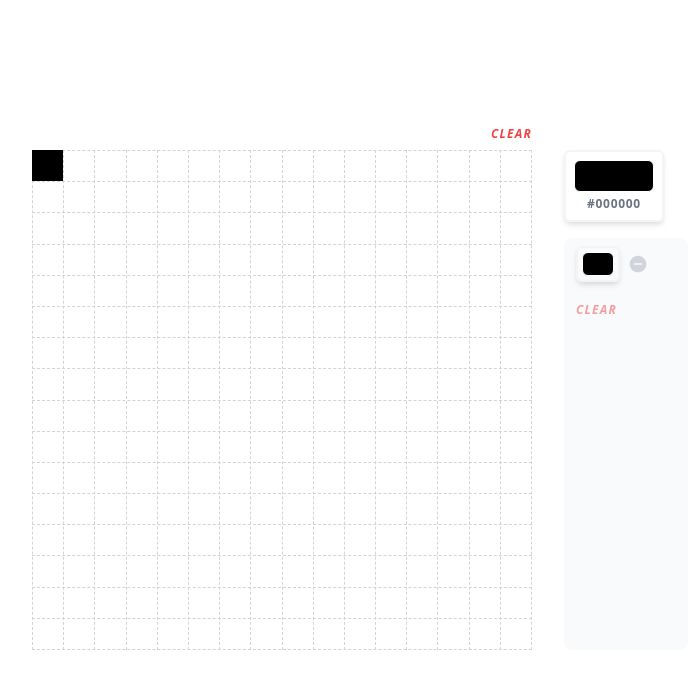
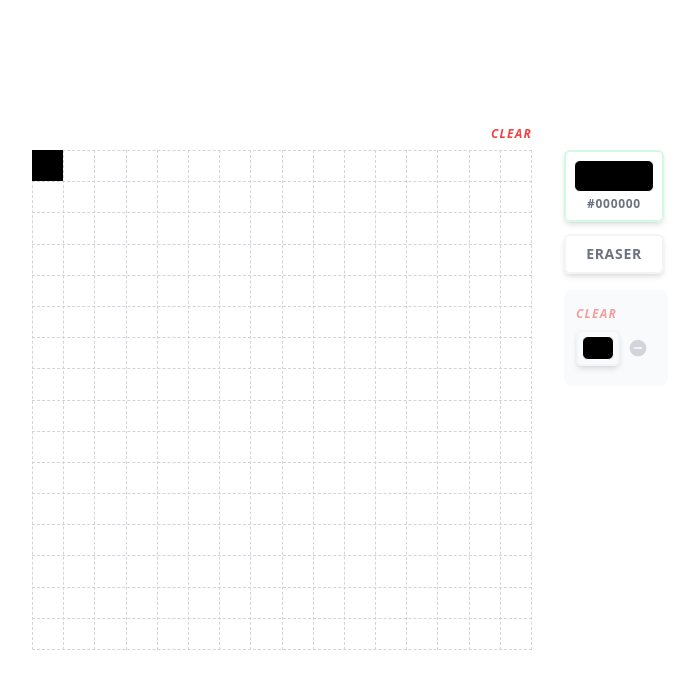
Before and after one commit to kylerits/nice-sprites, a Next.js app: page / in a window 1280 px wide. Both pictures are taken after a click on the element 405 px from the left and 165 px from the top of the page. Shown: the top 688 px of the page, without its empty margins (358-1053 px from the left). Built offline with nearby package versions, Linux system fonts and the light colour scheme.

Commit message:
adding draggable event and eraser toggle

```diff
--- a/components/Pallet.tsx
+++ b/components/Pallet.tsx
@@ -7,7 +7,7 @@ const Pallet = ({currentColor, setCurrentColor, currentPixels, setCurrentPixels}
     const currentColorArr = [...colorArr];
     const uniqueColors = [...new Set(currentPixels.map(pixel => pixel.color))];
     uniqueColors.forEach(color =>{
-      if (!currentColorArr.includes(color)) {
+      if (!currentColorArr.includes(color) && color.length > 0) {
         currentColorArr.push(color);
       }
     });
@@ -29,16 +29,25 @@ const Pallet = ({currentColor, setCurrentColor, currentPixels, setCurrentPixels}
   }, [currentPixels]);
 
   return (
-    <div className="relative h-full">
-
-
-
-      {/* Color List */}
-      <div className="pallet relative flex flex-col flex-wrap h-full bg-gray-50 rounded-lg py-2 px-3 min-w-[100px] max-w-[200px] overflow-x-scroll">
+    <div className="pallet relative max-h-full overflow-scroll bg-gray-50 rounded-lg py-2 px-3 min-w-[100px]">
+      <div className="max-h-full">
+        {/* Title and Actions */}
+        {colorArr.length > 0 ? (
+          <div className="relative my-2">
+            <div className="flex">
+              {/* <h3 className="text-xs uppercase italic font-semibold text-gray-500 tracking-widest mr-6">Pallet</h3> */}
+              <button
+              className="text-red-500 text-xs uppercase tracking-widest hover:text-red-800 font-semibold italic duration-200 opacity-50 hover:opacity-100"
+              onClick={() => { clearPallet() }}
+            >Clear</button>
+            </div>
+          </div>
+        ) : null }
+        {/* Colors Array */}
         {colorArr.map(color => (
           <div
             key={color}
-            className="relative mb-3 mr-5 flex items-center"
+            className="relative mb-3 flex items-center"
           >
             <button
               className="inline-flex items-center p-1 border-2 border-gray-100 shadow-md rounded-md uppercase text-gray-500 font-semibold tracking-wider text-sm hover:bg-gray-100 duration-200"
@@ -57,18 +66,6 @@ const Pallet = ({currentColor, setCurrentColor, currentPixels, setCurrentPixels}
             </button>
           </div>
         ))}
-        {/* Title and Actions */}
-        {colorArr.length > 0 ? (
-          <div className="relative my-2">
-            <div className="flex">
-              {/* <h3 className="text-xs uppercase italic font-semibold text-gray-500 tracking-widest mr-6">Pallet</h3> */}
-              <button
-              className="text-red-500 text-xs uppercase tracking-widest hover:text-red-800 font-semibold italic duration-200 opacity-50 hover:opacity-100"
-              onClick={() => { clearPallet() }}
-            >Clear</button>
-            </div>
-          </div>
-        ) : null }
       </div>
     </div>
   )
--- a/components/Pixel.tsx
+++ b/components/Pixel.tsx
@@ -13,6 +13,13 @@ const Pixel = forwardRef(({ x, y, currentColor, addPixel, removePixel }, ref) =>
     }
   };
 
+  const handleDrag = (e) => {
+    if(e.buttons > 0 && color !== currentColor) {
+      setColor(currentColor);
+      addPixel(x, y);
+    }
+  }
+
   useImperativeHandle(ref, () => ({
     handleClear() {
       setColor('');
@@ -24,6 +31,7 @@ const Pixel = forwardRef(({ x, y, currentColor, addPixel, removePixel }, ref) =>
       className="pixel w-full h-0 pt-[100%] col-span-1"
       style={{ backgroundColor: color && color.length > 0 ? color : 'transparent' }}
       onClick={handleClick}
+      onPointerEnter={(e) => {handleDrag(e)}}
     />
   );
 });
--- a/components/SpriteGrid.tsx
+++ b/components/SpriteGrid.tsx
@@ -25,7 +25,7 @@ const SpriteGrid = ({bitCount, currentColor, currentPixels, setCurrentPixels}) =
   }
 
   const clearColors = () => {
-    console.log(`Clearing all colors`);
+    // console.log(`Clearing all colors`);
     pixels.current.map(pixel => {
       if(pixel) {
         pixel.handleClear();
--- a/pages/index.tsx
+++ b/pages/index.tsx
@@ -1,4 +1,4 @@
-import { useState } from 'react';
+import { useState, useRef, useEffect } from 'react';
 import type { NextPage } from 'next'
 import Head from 'next/head'
 
@@ -13,6 +13,13 @@ const Home: NextPage = () => {
   const [showColorPicker, setShowColorPicker] = useState(false);
   const [currentPixels, setCurrentPixels] = useState([]);
   const [bitCount, setBitCount] = useState(16);
+  const [buttonWrapHeight, setButtonWrapHeight] = useState(0);
+
+  const buttonWrapRef = useRef(null);
+
+  useEffect(() => {
+    setButtonWrapHeight(buttonWrapRef.current.clientHeight);
+  }, []);
 
   return (
     <>
@@ -25,22 +32,35 @@ const Home: NextPage = () => {
 
           {/* Sprite Grid */}
           <div className="relative w-full max-w-[350px] lg:max-w-[500px] mx-auto">
+
+            {/* Grid Component */}
             <SpriteGrid
               currentColor={currentColor}
               bitCount={bitCount}
               currentPixels={currentPixels}
               setCurrentPixels={setCurrentPixels}
             />
+
+            {/* Color Actions Column */}
             <div className="absolute top-0 left-full px-8 h-full flex flex-col">
               <ClickAwayListener onClickAway={() => setShowColorPicker(false)}>
-                <div className="button-wrap relative block pb-4">
+                <div ref={buttonWrapRef} className="button-wrap relative block pb-4">
+
                     {/* Toggle Color Picker Button */}
                     <button
-                      className="inline-flex w-[100px] text-center items-center flex-wrap p-2 border-2 border-gray-100 shadow-md rounded-md uppercase text-gray-500 font-semibold tracking-wider text-sm hover:bg-gray-100 duration-200"
+                      id="colorButton"
+                      className={currentColor.length > 0 ? "inline-flex w-[100px] text-center items-center flex-wrap p-2 border-2 border-green-100 shadow-md rounded-md uppercase text-gray-500 font-semibold tracking-wider text-sm hover:bg-gray-100 duration-200" : "inline-flex w-[100px] text-center items-center flex-wrap p-2 border-2 border-gray-100 shadow-md rounded-md uppercase text-gray-500 font-semibold tracking-wider text-sm hover:bg-gray-100 duration-200"}
                       onClick={() => setShowColorPicker(!showColorPicker)}
                       aria-label="Current Color"
                       title="Current Color"
-                    ><span className="inline-block w-full h-8 rounded-md border border-white" style={{ backgroundColor: currentColor }}></span><br/><span className="inline-block w-full pt-1 text-xs uppercase ">{currentColor}</span></button>
+                    ><span className="inline-block w-full h-8 rounded-md border border-white" style={{ backgroundColor: currentColor }}></span><br/><span className="inline-block w-full pt-1 text-xs uppercase ">{currentColor.length > 0 ? currentColor : 'eraser'}</span></button>
+
+                    <button
+                      id="eraserButton"
+                      className={currentColor.length == 0 ? "inline-block text-xs w-[100px] text-center items-center flex-wrap p-2 border-2 border-green-100 shadow-md rounded-md uppercase text-gray-500 font-semibold tracking-wider text-sm hover:bg-gray-100 duration-200 mt-3" : "inline-block text-xs w-[100px] text-center items-center flex-wrap p-2 border-2 border-gray-100 shadow-md rounded-md uppercase text-gray-500 font-semibold tracking-wider text-sm hover:bg-gray-100 duration-200 mt-3"}
+                      onClick={() => setCurrentColor('')}
+                    >Eraser</button>
+
                     {/* Color Picker */}
                     { showColorPicker ? (
                       <SketchPicker
@@ -50,8 +70,15 @@ const Home: NextPage = () => {
                         onChangeComplete={(color) => setCurrentColor(color.hex)}
                       />
                     ) : null}
+
                 </div>
               </ClickAwayListener>
+              <div className="relative max-h-full"
+                style={{
+                  "--color-button-height": buttonWrapHeight + "px",
+                  height: "calc(100% - var(--color-button-height))",
+                }}
+              >
                 <Pallet
                   currentColor={currentColor}
                   setCurrentColor={setCurrentColor}
@@ -60,26 +87,7 @@ const Home: NextPage = () => {
                 />
               </div>
             </div>
-
-          {/* Color Picker */}
-          {/* <div className="relative text-center py-4">
-            <div className="button-wrap relative inline-block py-4">
-              <button
-                className="inline-flex items-center p-2 border-2 border-gray-100 shadow-md rounded-md uppercase text-gray-500 font-semibold tracking-wider text-sm hover:bg-gray-100 duration-200"
-                onClick={() => setShowColorPicker(!showColorPicker)}
-                aria-label="Current Color"
-                title="Current Color"
-              ><span className="inline-block w-8 h-8 rounded-md border border-white" style={{ backgroundColor: currentColor }}></span></button>
-              { showColorPicker ? (
-                <SketchPicker
-                  className="absolute bottom-full right-[50%] z-10 transform translate-x-1/2"
-                  disableAlpha={true}
-                  color={currentColor}
-                  onChangeComplete={(color) => setCurrentColor(color.hex)}
-                />
-              ) : null}
           </div>
-          </div> */}
         </div>
       </section>
     </>
```
Lines whose indentation alone changed are shown as unchanged.
